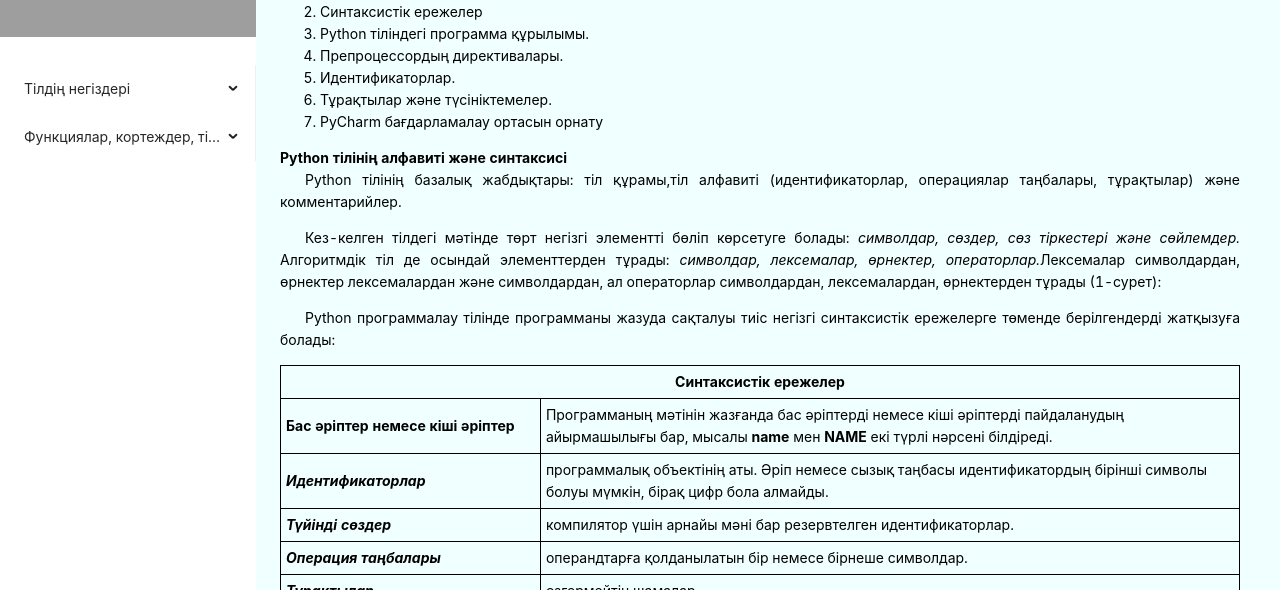
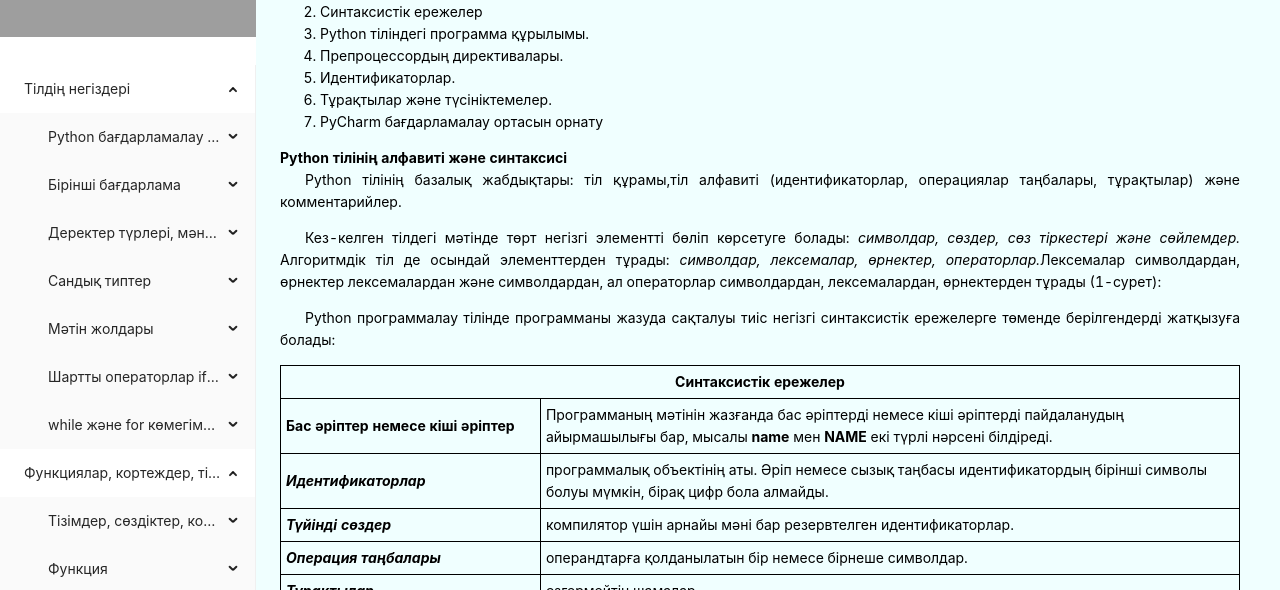
Before and after one commit to yesmukhamedov/tutor-front, a React (Create React App) app: page / in a window 1280 px wide. Shown: the part 210-800 px from the top of the page. Built offline with nearby package versions, Linux system fonts and the light colour scheme; grey boxes are pictures that could not be loaded.

Commit message:
bit console errors

```diff
--- a/src/App.js
+++ b/src/App.js
@@ -42,7 +42,7 @@ function App({...props}) {
 
   const menu = list => list.map(listElement=>(
     listElement.subList.length
-    ? <Menu.SubMenu title={<span>{listElement.label}</span>}>
+    ? <Menu.SubMenu key={listElement.value} title={<span>{listElement.label}</span>}>
         {menu(listElement.subList)}
       </Menu.SubMenu>
     : <Menu.Item key={listElement.value}>
@@ -50,7 +50,7 @@ function App({...props}) {
       </Menu.Item>
   ))
 
-  const title = list => list.find(lit=>
+  const title = list => list.map(lit=>
     lit.subList.length
       ? title(lit.subList)
       : lit.value === state.content
@@ -88,7 +88,7 @@ function App({...props}) {
                     width={320}
                     closable={false}
                     onClose={()=>drawer('login')}
-                    visible={state.drawer.login}
+                    open={state.drawer.login}
                   >
                     <Form
                       name="basic"
@@ -150,7 +150,7 @@ function App({...props}) {
                       width={520}
                       closable={false}
                       onClose={()=>drawer('register')}
-                      visible={state.drawer.register}
+                      open={state.drawer.register}
                     >
                       <Form
                         name="basic"
@@ -253,6 +253,7 @@ function App({...props}) {
             theme={theme}
             onClick={any=>setState({...state, content: any.key})}
             mode="inline"
+            defaultOpenKeys={['Menu1_Child0_Content0', 'Menu2_Child0_Content0']}
           >
             {menu(list)}
           </Menu>
@@ -301,7 +302,7 @@ function App({...props}) {
             placement={'bottom'}
             height={650}
             onClose={()=>drawer('account')}
-            visible={state.drawer.account}
+            open={state.drawer.account}
           >
             <Row>
               <Col span={6}>
--- a/src/content/Menu1_Child1_Content1.js
+++ b/src/content/Menu1_Child1_Content1.js
@@ -29,6 +29,7 @@ const Menu1_Child1_Content1 = () => {
             <p>Python программалау тілінде программаны жазуда сақталуы тиіс негізгі синтаксистік ережелерге  төменде берілгендерді жатқызуға болады:</p>
             <table>
                 <thead><tr><td colSpan={2}><b>Синтаксистік ережелер</b></td></tr></thead>
+                <tbody>
                     <tr><td><b>Бас әріптер немесе кіші әріптер</b></td><td>Программаның мәтінін жазғанда бас әріптерді немесе кіші әріптерді пайдаланудың айырмашылығы бар, мысалы <b>name</b> мен <b>NAME</b> екі түрлі нәрсені білдіреді.</td></tr>
                     <tr><td><b><i>Идентификаторлар</i></b></td><td>программалық объектінің аты. Әріп немесе сызық таңбасы идентификатордың бірінші символы болуы мүмкін, бірақ цифр бола алмайды.</td></tr>
                     <tr><td><b><i>Түйінді сөздер</i></b></td><td>компилятор үшін арнайы мәні бар резервтелген идентификаторлар.</td></tr>
@@ -37,6 +38,7 @@ const Menu1_Child1_Content1 = () => {
                     <tr><td><b><i>Комментарийлер(түсіндірме мәтіндер)</i></b></td><td>компилятор үшін маңызы жоқ программаның бөлігі және программа мәтінін оқу ыңғайлы болуы үшін қолданылады. Ол // (екі слэш) символынан басталады.</td></tr>
                     <tr><td><b><i>«;»</i> (нүктелі үтір)</b></td><td>Программа мәтінінің әрбір мағналы сөйлемі «;» (нүктелі үтір)белгісімен аяқталады, мысалы <b>int i,j;</b></td></tr>
                     <tr><td><b><i>Блоктар</i></b></td><td>Программаның { } фигуралы жақшаларға алынып жазылған бөліктерін блоктар деп атайды. Тілдің синтаксисі бойынша бір блок бір құрама оператор сияқты қабылданады.</td></tr>
+                </tbody>
             </table>
             <br/>
             <b>PYTHON тіліндегі программа құрылымы</b>
@@ -44,6 +46,7 @@ const Menu1_Child1_Content1 = () => {
             <br/>
             <table>
                 <thead><tr><td colSpan={2}><b>PYTHON тіліндегі программа құрылымы</b></td></tr></thead>
+                <tbody>
                     <tr><td><b>Директивалар</b></td><td><p>Программа тілдерінде программа мәтінін машиналық кодқа аударатын компиляторларға арналған командалар болады, бұл командаларды <i>директивалар</i> деп атайды, PYTHON программалау тілінде директивалардыңаты # (диез  немесе фунт) белгісінен бастап жазылады.</p></td></tr>
                     <tr><td><b>Деректердің типтері</b></td><td><p>Программа қатысатын барлық шамалар белгілі бір типтерге жатады, мысалы сандық шамалар үшін бүгін және нақты типтер анықталған, сондай- ақ жекелеген символдармен жұмыс жасауға арналған символдық тип,мәтінмен жұмыс жасайтын <i>жолдық тип, бульдік тип</i> және т.б қолданылады. Бұл қарапайым типтерден басқа осы типтер негізінде құрылаты массив, жазба деп аталатын және т.б көптеген <i>құрлымдық типтер</i> болады.</p></td></tr>
                     <tr><td><b>Тұрақтылар</b></td><td><p>Тұрақтыларды мәні белгілі, алдын-ала анықталған <i>идентификатор</i> ретінде қарастыруға болады. PYTHONпрограммалау тілінде тұрақтының мәндері ретінде бүтін сандар, нақты сандар, он алтылық сандар, логикалық тұрақтылар жол түріндегі символдар тізбегі, символдардың өздері және т.б қолданылады.</p></td></tr>
@@ -51,6 +54,7 @@ const Menu1_Child1_Content1 = () => {
                     <tr><td><b>Амалдар</b></td><td><p>PYTHON тегі амалдарды арнайы құрылған функциялар ( встроенные функции) деп қарастыруға болады. Амалдар көбінесе екі операндасы бар бинарлық болып келеді, одан баска унарлық амалдар да бар. PYTHON программалау тілінде әдеттегі стандарт қосу, азайту, көбейту және бөлу амалдарынан басқа тағы да көптеген амалдар қолданылады.</p></td></tr>
                     <tr><td><b>Операторлар</b></td><td><p>Программадағы әректтердің орындалу тәртібін <i>операторлар</i> анықтайды. PYTHONтегі операторлар мысалы шартты түрде басқару операторлары, цикл операторлары деп бөлуге болады. Операторлардың жазылуының қабылданған ситаксисі болады.</p></td></tr>
                     <tr><td><b>Функциялар</b></td><td><p><i>Функциялар</i> - бұл программаның кез-келген жерінде шақырып алып пайдалана беруге болатындай өз алдына жеке программалық блоктар. Бұл программалық блоктар белгілі бір әрекеттерді орындап, мідетті түрде белгілі бір типке жататын нәтижелер беру керек. Программалық көптеген функциядан құралады.</p></td></tr>
+                </tbody>
             </table>
             <br/>
             <b>Препроцессордың директивалары</b>
@@ -59,10 +63,12 @@ const Menu1_Child1_Content1 = () => {
             <br/>
             <table>
                 <thead><tr><td colSpan={2}><b>Директива жазылуының үш түрі:</b></td></tr></thead>
+                <tbody>
                     <tr><td><b>#include {'<'}файлдың аты{'>'}</b></td><td><p>егер файлдың аты {'<>'} белгілеріне алынып жазылса,онда файлды іздеу реті, алдын-ала берілген кірістірілетін стандарт кітапханалар каталогтары (include directories) бойынша жүргізіледі.</p></td></tr>
                     <tr><td><b>#include “файлдың аты”</b></td><td><p>Егер де, файлдың аты “ ” (тырнақша) белгілеріне алынып жазылса, онда бұл файлды іздеу реті басқаша болады, яғни, бірінші сол <b>#include</b> директивасы қосылып тұрған программаның файлы сақталған каталогтан ізделеді; екінші осы программаға <b>#include</b> директивасы арқылы қосылған басқа да файлдардың каталогтарынан қарастырылады; үшінші ретте ағымдағы каталогтан іздейді; төртінші ретте компилятордың / опциясында көрсетілген каталогтар тексеріледі; соңғы болып <b>include</b> айнымалысындағы каталогтар қаралады.</p></td></tr>
                     <tr><td><b>#include макрос идентификаторы</b></td><td><p>#include макрос идентификаторы түріндегі жазылу егер макрос алдын ала анықталған жағдайда  ғана қолданылады, мысалы: <b>#define myFile “D:\Example5\ myFe.h” #include myFile</b> Директивалары программаға көрсетілген <b>D:\ Example5</b> каталогындағы <b>myFe.h</b> файлын қосатын болады.</p></td></tr>
                     <tr><td><b>Define</b></td><td><p>Препроцессордың директивасы программада символдық тұрақтыларды және параметрлі макростарды құру үшін қолданылады</p></td></tr>
+                </tbody>
             </table>
             <br/>
             <b>PyCharm бағдарламалау ортасын орнату</b>
```
Lines whose indentation alone changed are shown as unchanged.
